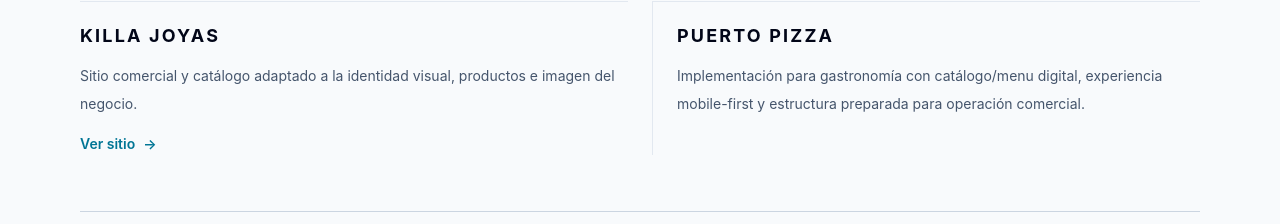
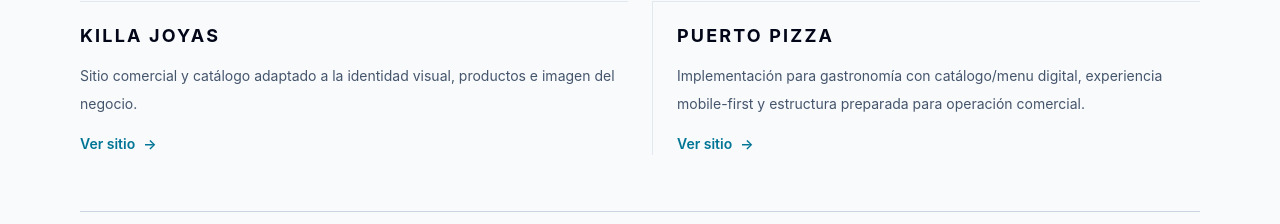
Before and after one commit to rodrigopalacio14/portfolio_2026, a React (Vite) app: page / in a window 1280 px wide. Shown: the part 3473-3697 px from the top of the page. Built offline with nearby package versions, Linux system fonts and the light colour scheme.

Commit message:
Update Nispero implementation links

```diff
--- a/src/data/projects.js
+++ b/src/data/projects.js
@@ -18,13 +18,13 @@
     implementations: [
       {
         name: "Killa Joyas",
-        site: "https://killajoyas.com/",
+        site: "https://nisperotech.com/killa",
         description:
           "Sitio comercial y catálogo adaptado a la identidad visual, productos e imagen del negocio."
       },
       {
         name: "Puerto Pizza",
-        site: "",
+        site: "https://nisperotech.com/puerto-pizza",
         description:
           "Implementación para gastronomía con catálogo/menu digital, experiencia mobile-first y estructura preparada para operación comercial."
       }
@@ -43,13 +43,13 @@
     implementations: [
       {
         name: "Killa Joyas",
-        site: "https://killajoyas.com/",
+        site: "https://nisperotech.com/killa",
         description:
           "Commercial site and catalog adapted to the business visual identity, products and brand image."
       },
       {
         name: "Puerto Pizza",
-        site: "",
+        site: "https://nisperotech.com/puerto-pizza",
         description:
           "Food business implementation with digital catalog/menu, mobile-first experience and structure prepared for commercial operation."
       }
```
